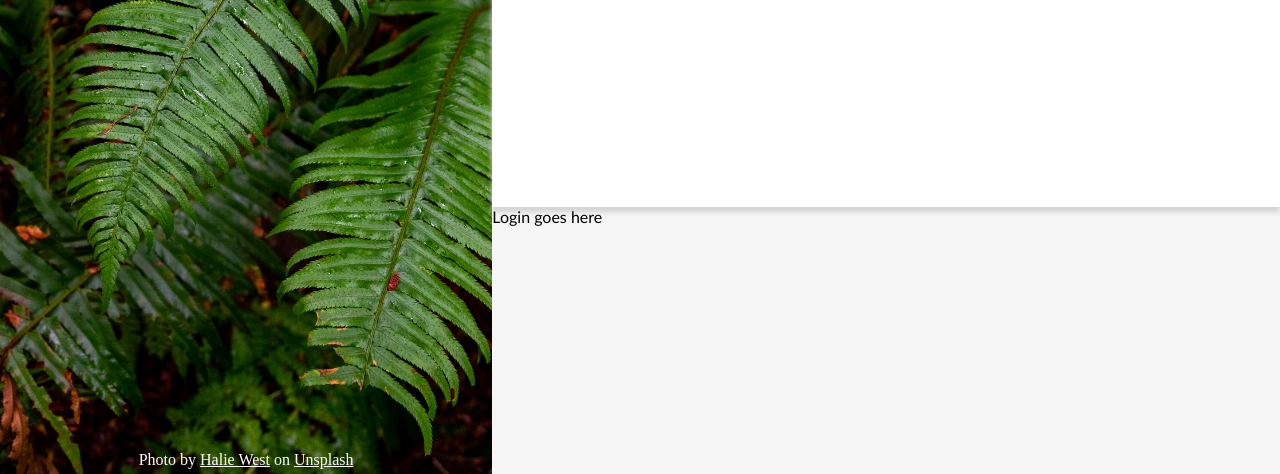
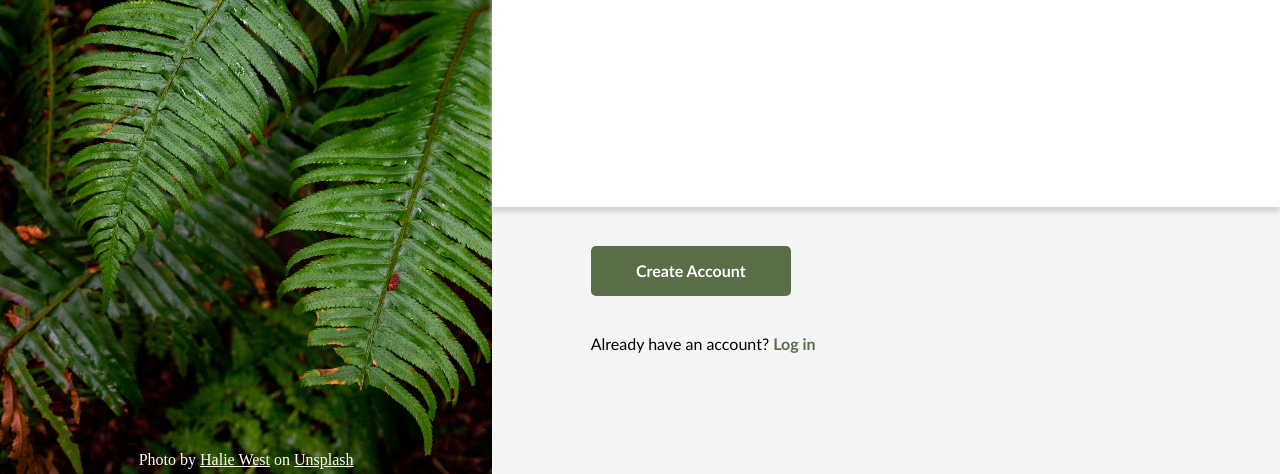
Before and after one commit to devchap8/signup-form, a plain HTML site: page index.html in a window 1280 px wide. Shown: the part 326-800 px from the top of the page. Drawn offline with Linux system fonts and the light colour scheme.

Commit message:
Finish login section

```diff
--- a/index.html
+++ b/index.html
@@ -21,7 +21,7 @@
     </div>
     <div class="main mainContainer">
         <div class="heroContainer">
-            <div class="hero">
+            <div class="heroDiv">
                 This is not a real online service! You know you need something
                 like this in your life to help you realize your deepest dreams.
                 Sign up <em>now</em> to get started. <br><br>
@@ -32,7 +32,10 @@
             Form goes here
         </div>
         <div class="loginContainer">
-            Login goes here
+            <div class="loginDiv">
+                <button class="createAccount">Create Account</button>
+                <div class="login">Already have an account? <a href="">Log in</a></div>
+            </div>
         </div>
     </div>
 </body>
--- a/styles.css
+++ b/styles.css
@@ -8,7 +8,8 @@
 }
 
 :root {
-    --form-shadow-y: 5px
+    --form-shadow-y: 5px;
+    --div-width: 75%
 }
 
 html, body {
@@ -85,19 +86,60 @@ body {
     font-family:'Gill Sans', 'Gill Sans MT', Calibri, 'Trebuchet MS', sans-serif;
 }
 
+/* hero */
+
 .heroContainer {
     display: flex;
     align-items: center;
     justify-content: center;
 }
 
-.hero {
-    max-width: min(50ch, 75%);
+.heroDiv {
+    width: var(--div-width);
     font-weight: bold;
     font-size: 1.35rem;
 }
+
+/* form */
 
 .formContainer {
     background-color: white;
     box-shadow: 0 var(--form-shadow-y) 5px lightgrey;
 }
+
+/* login  */
+
+.loginContainer {
+    display: flex;
+    justify-content: center;
+}
+
+.loginDiv {
+    width: var(--div-width);
+    display: flex;
+    flex-direction: column;
+    justify-content: flex-start;
+}
+
+.createAccount,
+.login {
+    margin-top: 6.5%;
+}
+
+.createAccount {
+    max-width: 200px;
+    height: 50px;
+    border: none;
+    border-radius: 5px;
+    background-color: #596D48;
+    color: white;
+    font-size: 1rem;
+    font-weight: bold;
+    font-family: inherit;
+}
+
+.login a {
+    text-decoration: none;
+    color: #596D48;
+    font-weight: bold;
+}
```
